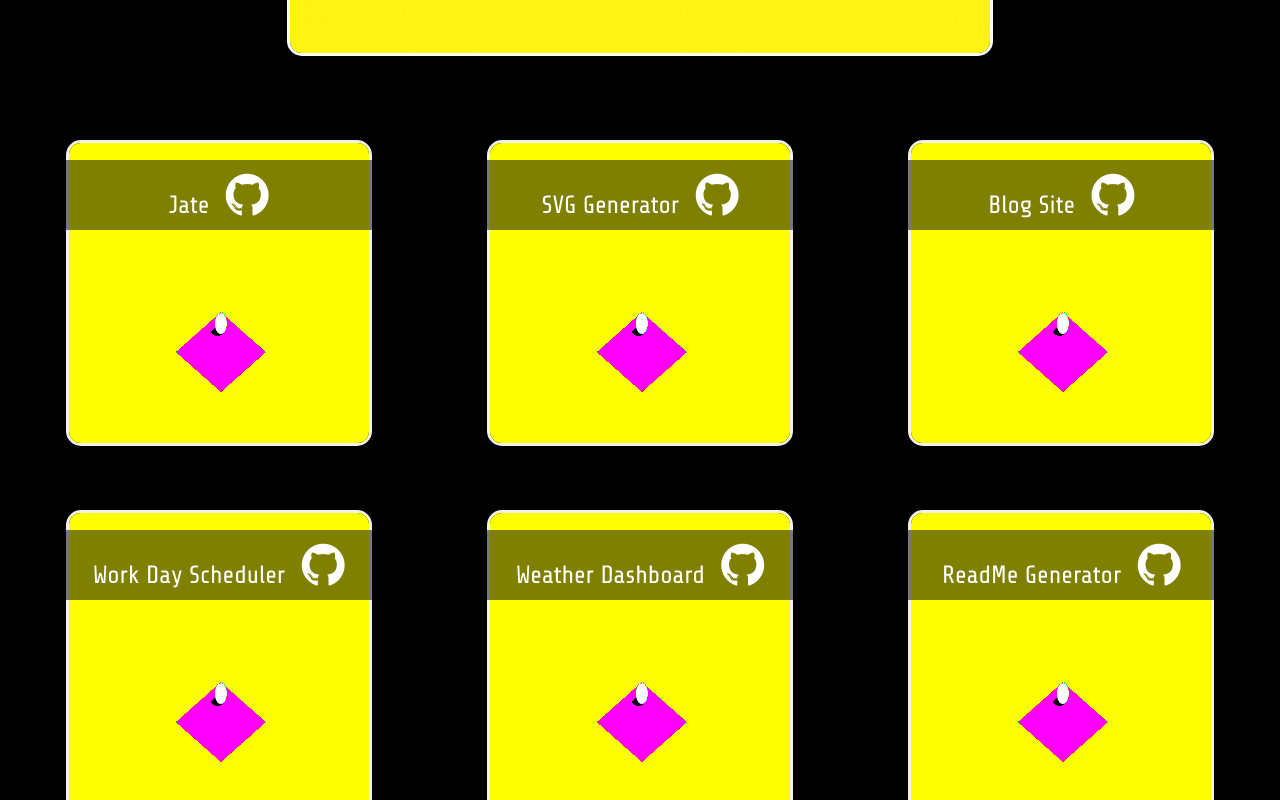
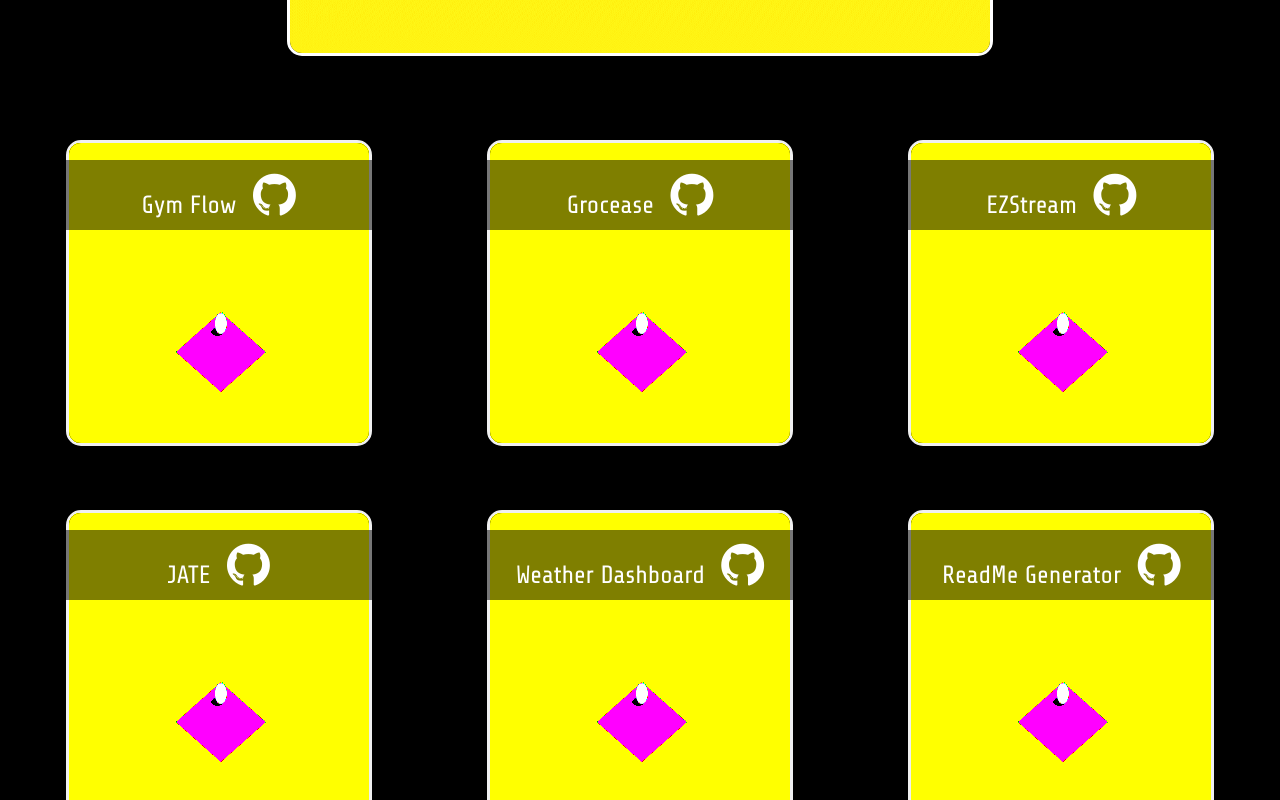
Before and after one commit to Migsrkrd/Web-Portfolio, a React (Vite) app: page /portfolio in a window 1280 px wide. Shown: the part 1190-1990 px from the top of the page. Built offline with nearby package versions, Linux system fonts and the light colour scheme.

Commit message:
adjusted work

```diff
--- a/src/components/Nav.jsx
+++ b/src/components/Nav.jsx
@@ -1,5 +1,7 @@
 import {Link} from 'react-router-dom';
 import Navbar from './UI/Navbar';
+
+
 
 export default function Nav({setCurrentPage, currentPage}) {
     return (
--- a/src/components/footer.jsx
+++ b/src/components/footer.jsx
@@ -24,9 +24,9 @@ export default function Footer() {
   };
   return (
     <div style={styles.footer}>
-      <a style={styles.aLink} href="https://github.com/Migsrkrd"><i class="fa fa-github" id="githubLink" style={styles.icon}></i></a>
-      <a style={styles.aLink} href="https://www.linkedin.com/in/mikey-reickerd-1716a71a3/"><i class="fa fa-linkedin" id="githubLink" style={styles.icon}></i></a>
-        <a style={styles.aLink} href="mailto:mreickcastillero@gmail.com"><i class="fa fa-envelope" id="githubLink" style={styles.icon}></i></a>
+      <a style={styles.aLink} href="https://github.com/Migsrkrd"><i className="fa fa-github" id="githubLink" style={styles.icon}></i></a>
+      <a style={styles.aLink} href="https://www.linkedin.com/in/mikey-reickerd-1716a71a3/"><i className="fa fa-linkedin" id="githubLink" style={styles.icon}></i></a>
+        <a style={styles.aLink} href="mailto:mreickcastillero@gmail.com"><i className="fa fa-envelope" id="githubLink" style={styles.icon}></i></a>
     </div>
   );
 }
--- a/src/components/project.jsx
+++ b/src/components/project.jsx
@@ -45,7 +45,7 @@ export default function Projects({projectURL, title, description, githubURL}){
               alt="tech graphic"
               style={styles.techGraphic}
             />
-            <figcaption className="worktitle" style={styles.FigTitle}>{title} <a href={githubURL} style={styles.githubLink}><i class="fa fa-github" id="githubLink" style={styles.githubIcon}></i></a></figcaption>
+            <figcaption className="worktitle" style={styles.FigTitle}>{title} <a href={githubURL} style={styles.githubLink}><i className="fa fa-github" id="githubLink" style={styles.githubIcon}></i></a></figcaption>
             <figcaption className="hidden-stuff">
               {description}
             </figcaption>
--- a/src/pages/Portfolio.jsx
+++ b/src/pages/Portfolio.jsx
@@ -38,35 +38,34 @@ const mediaQuery760px = '(maxWidth: 760px)';
     <div className="container">
       <h1 className="pagetitle">PORTFOLIO</h1>
       <div className="firstWork" onMouseEnter={showGif} onMouseLeave={hideGif}>
-        <a href="https://sheltered-inlet-69891-1c93b8a30eb8.herokuapp.com/">
+          <a href="https://read-zen.onrender.com/">
           <img
             src={imageSrc}
             alt="tech graphic"
           />
-          <figcaption className="firstworktitle">Gym Flow <a href="https://github.com/d-a-v-i-d-w-r-i-g-h-t/gym-flow" style={styles.githubLink}><i class="fa fa-github" id="githubLink" style={styles.githubIcon}></i></a></figcaption>
+          <figcaption className="firstworktitle">ReadZen<a href="https://github.com/Migsrkrd/ReadZen" style={styles.githubLink}><i className="fa fa-github" id="githubLink" style={styles.githubIcon}></i></a></figcaption>
           <figcaption className="hidden-stuff">
-            A Web Application for tracking, sharing, and creating fitness
-            routines!
+            A MERN web application used for creating ReadMes and sharing projects!
           </figcaption>
         </a>
       </div>
       <div className="work">
+        <Projects projectURL={"https://sheltered-inlet-69891-1c93b8a30eb8.herokuapp.com/"}
+        title={"Gym Flow"}
+        description={"A RESTful application for users to create and share workouts!"}
+        githubURL={"https://github.com/d-a-v-i-d-w-r-i-g-h-t/gym-flow"}/>
+        <Projects projectURL={"https://grocease-graphql.onrender.com/"}
+        title={"Grocease"}
+        description={"A MERN web application used for creating, sending, and receiving grocery lists!"}
+        githubURL={"https://github.com/Migsrkrd/Grocery-List"}/>
+        <Projects projectURL={"https://migsrkrd.github.io/EZ-Stream/"}
+        title={"EZStream"}
+        description={"A web application using third party APIs to help you find your next favorite movie or show!"}
+        githubURL={"https://github.com/Migsrkrd/EZ-Stream"}/>
         <Projects projectURL={"https://salty-sierra-80916-ba0b5056f1f8.herokuapp.com/"}
-        title={"Jate"}
-        description={"A Progressive Web Application for a Text Editor!"}
+        title={"JATE"}
+        description={"A Progressive Web Application for just another text editor!"}
         githubURL={"https://github.com/Migsrkrd/Text-Editor"}/>
-        <Projects projectURL={"https://github.com/Migsrkrd/logo-generator"}
-        title={"SVG Generator"}
-        description={"A Node Application to create an SVG Logo for your website!"}
-        githubURL={"https://github.com/Migsrkrd/logo-generator"}/>
-        <Projects projectURL={"https://powerful-river-93241-46494d1ecbf5.herokuapp.com/"}
-        title={"Blog Site"}
-        description={"Just a typical blog site for anything and everything!"}
-        githubURL={"https://github.com/Migsrkrd/Blog-Site"}/>
-        <Projects projectURL={"https://migsrkrd.github.io/calender/"}
-        title={"Work Day Scheduler"}
-        description={"A simple work day scheduler to help you stay organized!"}
-        githubURL={"https://github.com/Migsrkrd/calender"}/>
         <Projects projectURL={"https://migsrkrd.github.io/Weather-Dashboard/"}
         title={"Weather Dashboard"}
         description={"A weather dashboard to help you prepare for your day!"}
--- a/src/pages/contact.jsx
+++ b/src/pages/contact.jsx
@@ -201,9 +201,6 @@ export default function ContactPage() {
           <a className="linkdIn" href="https://www.linkedin.com/in/mikey-reickerd-1716a71a3/">LinkedIn</a>
         </li>
         <li>
-          <p>Personal Line: (555)-555-5555</p>
-        </li>
-        <li>
           <p>Email: mreickcastillero@gmail.com</p>
         </li>
       </ul>
--- a/src/pages/resume.jsx
+++ b/src/pages/resume.jsx
@@ -134,7 +134,7 @@ export default function ResumePage() {
     <div className="container">
       <h1 className="pagetitle">Resume</h1>
       <a href="/resume.png" className="resumeDownload" onClick={handleDownload}>
-        <i class="fa fa-download"></i>
+        <i className="fa fa-download"></i>
       </a>
       <header>
         <h1 style={styles.myName}>Michael D. Reickerd</h1>
```
